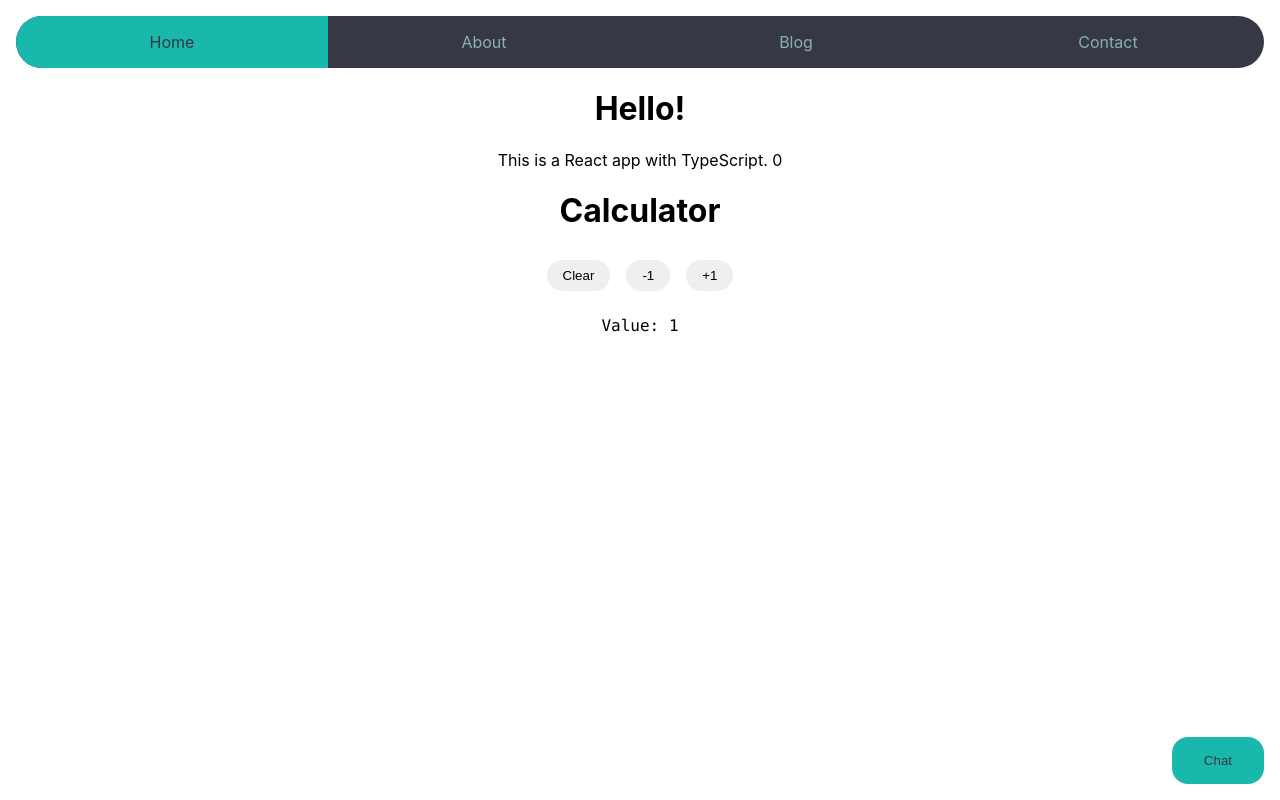
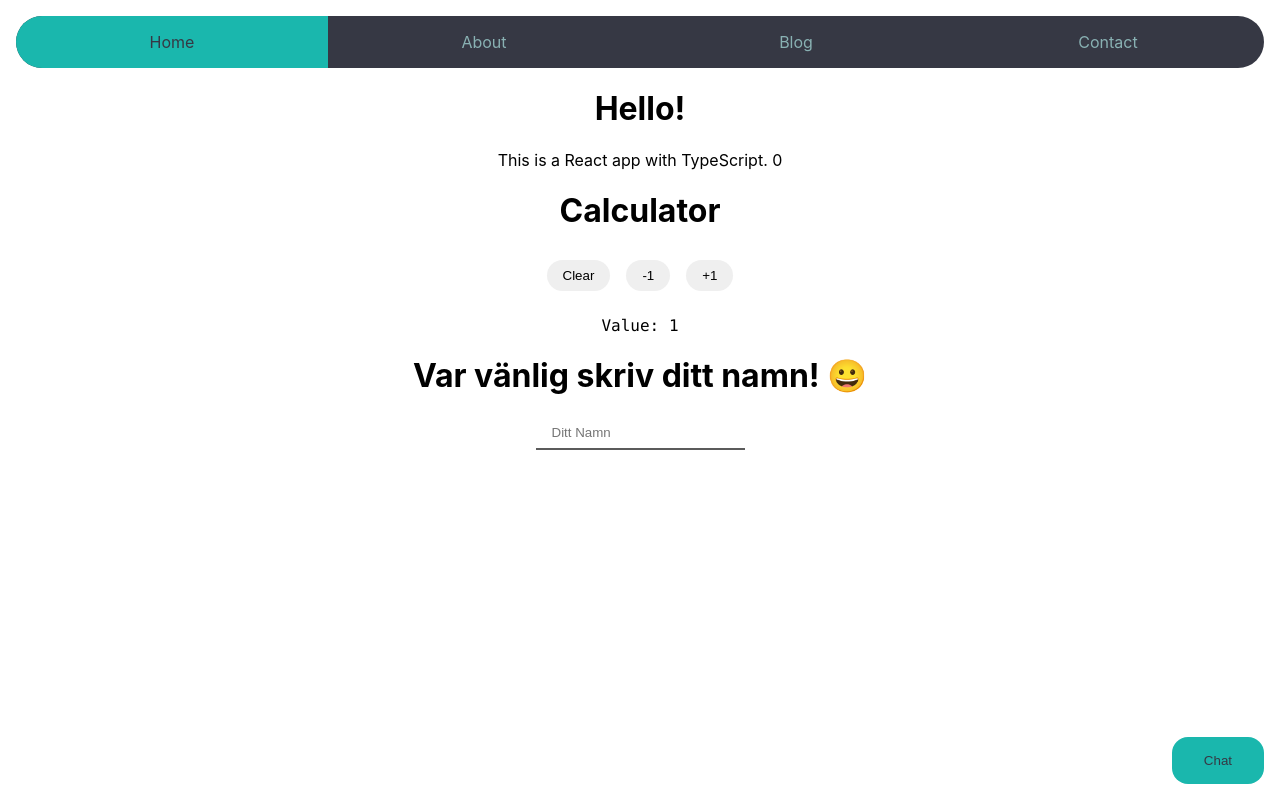
Before and after one commit to MatildaMared/react-frontend-testing, a React (Create React App) app: page / in a window 1280 px wide. Built offline with nearby package versions, Linux system fonts and the light colour scheme.

Commit message:
add tests for NameInput component

```diff
--- a/src/App.tsx
+++ b/src/App.tsx
@@ -2,6 +2,7 @@ import { useState } from "react";
 import "./App.css";
 import Calculator from "./components/Calculator";
 import Chat from "./components/chat/Chat";
+import NameInput from "./components/nameInput/NameInput";
 // import Dinopedia from "./components/dinosaur/Dinopedia";
 // import DropdownMenu from "./components/DropdownMenu";
 import Navbar from "./components/Navbar";
@@ -17,6 +18,7 @@ function App() {
 			<p>This is a React app with TypeScript. {view}</p>
 			{/* <Counter /> */}
 			<Calculator />
+			<NameInput />
 			{/* <Dinopedia /> */}
 			<Chat />
 		</div>
--- /dev/null
+++ b/src/components/nameInput/NameInput.tsx
@@ -0,0 +1,60 @@
+import React, { useState } from "react";
+import styled from "styled-components";
+
+function NameInput() {
+	const [validity, setValidity] = useState("");
+	const [name, setName] = useState("");
+
+	function validateName(name: string) {
+		if (name.length === 0) {
+			setValidity("");
+		} else if (!/^[a-zA-Z ]+$/.test(name)) {
+			setValidity("invalid");
+		} else {
+			setValidity("valid");
+		}
+	}
+
+	function onNameChange(e: any) {
+		setName(e.target.value);
+		validateName(e.target.value);
+	}
+
+	return (
+		<div>
+			{name.length > 0 && validity !== "invalid" ? (
+				<h1>Hej {name}! 😀</h1>
+			) : (
+				<h1>Var vänlig skriv ditt namn! 😀</h1>
+			)}
+			<Input
+				value={name}
+				type="text"
+				placeholder="Ditt Namn"
+				className={validity}
+				onChange={onNameChange}
+			/>
+		</div>
+	);
+}
+
+const Input = styled.input`
+	border: none;
+	padding: 0.5rem 1rem;
+	border-bottom: 2px solid #5b5b5b;
+	outline-offset: 4px;
+
+	&:focus {
+		outline: 3px dotted #ddd;
+	}
+
+	&.valid {
+		border-bottom: 2px solid #569e56;
+	}
+
+	&.invalid {
+		border-bottom: 2px solid #d9534f;
+	}
+`;
+
+export default NameInput;
```
Also changed, not shown: 1 other file (tests, documents, lock files or other folders).
